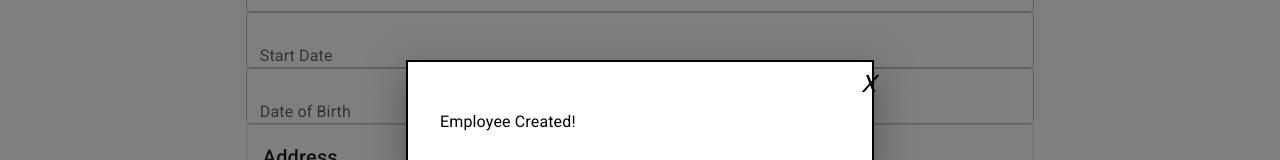
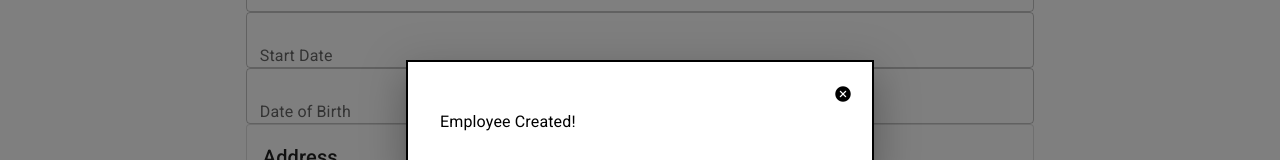
Before and after one commit to Axido545/HRnet, a React (Vite) app: page / in a window 1280 px wide. Both pictures are taken after typing "Sample", "Sample", "Sample", "Sample", "Sample" into the empty fields and a click on the button "SAVE". Shown: the part 286-446 px from the top of the page. Built offline with nearby package versions, Linux system fonts and the light colour scheme.

Commit message:
maj form

```diff
--- a/src/components/form/form.css
+++ b/src/components/form/form.css
@@ -8,32 +8,9 @@ input {
     margin: 30px;
 }
 
-/* .formField {
-    display: flex;
-    flex-direction: column;
-    gap: 16px;
-    /* Espacement vertical entre les éléments du formulaire */
+
+.close-ico {
+    width: 16px;
+    height: 16px;
+    margin-right: 15px;
 }
-
-/* Ajouter des marges spécifiques à certains éléments si nécessaire */
-#firstName,
-#lastName,
-#startDate,
-#dob,
-#street,
-#city,
-#state,
-#zipCode,
-#department {
-    margin-bottom: 16px;
-    /* Espacement en bas de chaque champ */
-}
-
-.saveBtn {
-    margin-top: 16px;
-    /* Espacement en haut du bouton "Save" */
-}
-
-.css-sghohy-MuiButtonBase-root-MuiButton-root {
-    background-color: red;
-}
--- a/src/components/form/form.jsx
+++ b/src/components/form/form.jsx
@@ -20,7 +20,7 @@ import { addUser, modalHandle } from "../../redux/employeeSlice";
 import FormHelperText from '@mui/material/FormHelperText';
 import Modal from '@mui/material/Modal';
 import IconButton from '@mui/material/IconButton';
-
+import closeIco from "../../assets/close.png"
 
 export default function Form() {
     const dispatch = useDispatch()
@@ -113,7 +113,6 @@ export default function Form() {
 
     const handleClose = () => {
         dispatch(modalHandle(false))
-
     }
 
     const handleSubmit = (event) => {
@@ -154,9 +153,7 @@ export default function Form() {
                     <DatePicker label="Date of Birth" id="dob" variant="outlined" value={dob} onChange={(date) => setDob(date)} />
                     <Card variant="outlined">
                         <CardContent>
-                            <Typography variant="h6" gutterBottom>
-                                Address
-                            </Typography>
+                            <Typography variant="h6" gutterBottom>Address</Typography>
                             <TextField error={!!streetError} helperText={streetError} label="Street" id="street" variant="outlined" onChange={e => setStreet(e.target.value)} />
                             <TextField error={!!cityError} helperText={cityError} label="City" id="city" variant="outlined" onChange={e => setCity(e.target.value)} />
                             <FormControl fullWidth error={!!stateError}>
@@ -197,7 +194,6 @@ export default function Form() {
                             <MenuItem value="Legal">Legal</MenuItem>
                         </Select>
                         <FormHelperText>{departmentError}</FormHelperText>
-
                     </FormControl>
                     <Button className="saveBtn" variant="contained" color="primary" type="submit" onClick={() => dispatch(modalHandle(true))}>
                         Save
@@ -214,9 +210,9 @@ export default function Form() {
                                 color="inherit"
                                 onClick={handleClose}
                                 aria-label="close"
-                                sx={{ position: 'absolute', top: 0, right: 0 }}
+                                sx={{ position: 'absolute', top: 10, right: 10 }}
                             >
-                                <i>X</i>
+                                <i><img src={closeIco} className="close-ico" alt="btn-close" /></i>
                             </IconButton>
                             <Typography id="modal-modal-description" sx={{ mt: 2 }}>
                                 Employee Created!
```
Also changed, not shown: src/assets/close.png (added).
